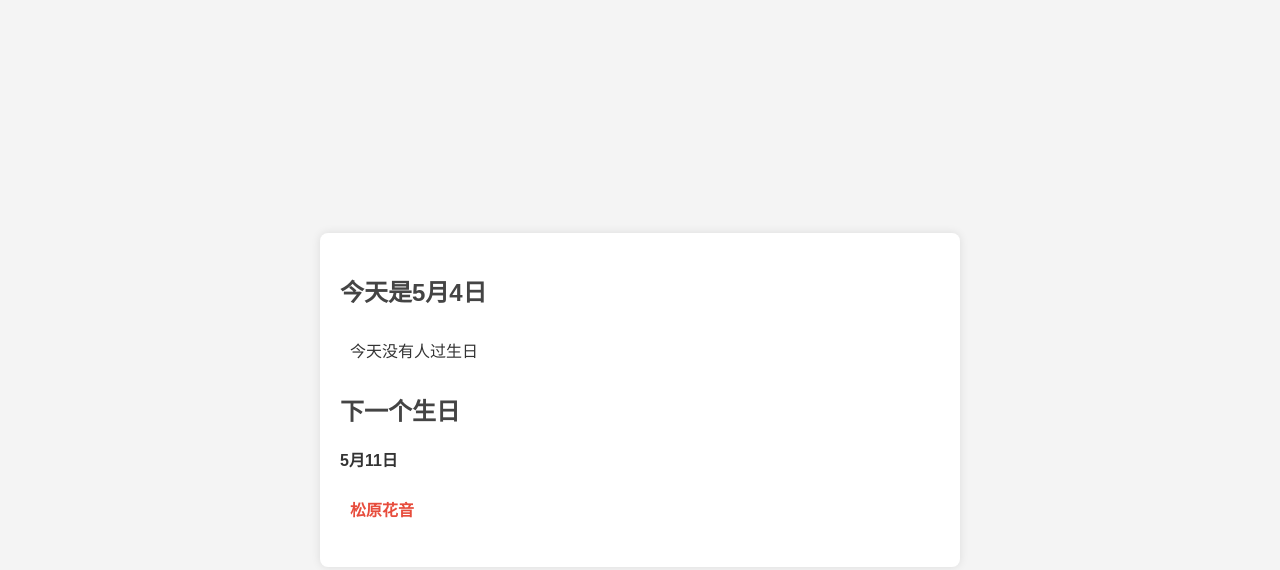
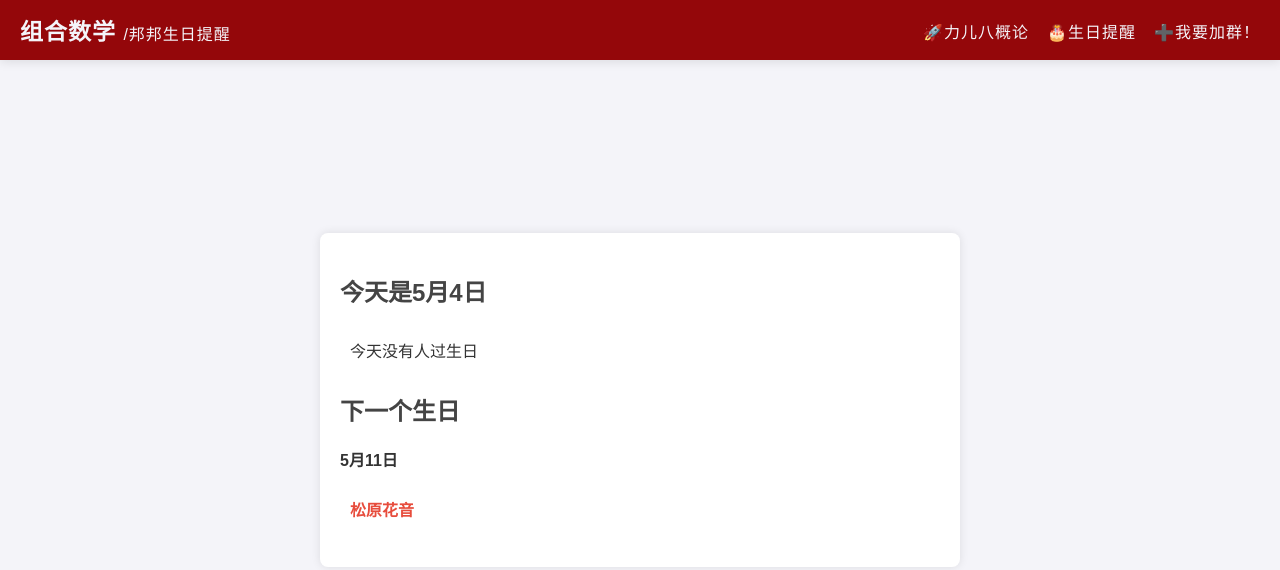
Before and after one commit to BanGDreamPKU/BanGDreamPKU.github.io, a plain HTML site: page birthday/index.html in a window 1280 px wide. Drawn offline with Linux system fonts and the light colour scheme.

Commit message:
update birthday page
update birthday page

```diff
--- a/birthday/index.html
+++ b/birthday/index.html
@@ -1,13 +1,88 @@
 <!DOCTYPE html>
 <html lang="zh-CN">
+
 <head>
     <meta charset="UTF-8">
     <meta name="viewport" content="width=device-width, initial-scale=1.0">
     <title>邦邦生日提醒</title>
     <link rel="stylesheet" href="styles.css">
     <link rel="icon" type="image/png" href="https://bestdori.com/assets/cn/deco/pins_rip/deco_pins015003.png" />
+
+    <style>
+        .top-bar {
+            position: fixed;
+            top: 0;
+            left: 0;
+            width: 100%;
+            height: 60px;
+            background: #94070a;
+            box-shadow: 0 2px 10px rgba(0, 0, 0, 0.1);
+            display: flex;
+            justify-content: space-between;
+            align-items: center;
+            padding-left: 20px;
+            padding-right: 20px;
+            z-index: 1000;
+            box-sizing: border-box;
+        }
+
+        .top-bar .left-title {
+            font-size: 23px;
+            font-weight: bold;
+            color: #f4f4f9;
+            letter-spacing: 1px;
+        }
+
+        .top-bar .left-text {
+            font-size: 16px;
+            color: #f4f4f9;
+            letter-spacing: 1px;
+            padding-top: 1px;
+        }
+
+        .top-bar .right-text {
+            font-size: 16px;
+            color: #f4f4f9;
+            letter-spacing: 1px;
+            display: flex;
+            gap: 18px;
+            padding-top: 1px;
+        }
+
+        body {
+            font-family: Arial, sans-serif;
+            background-color: #f4f4f9;
+            color: #333;
+            margin: 0;
+            padding: 0;
+            display: flex;
+            justify-content: center;
+            align-items: center;
+            height: 100vh;
+            flex-direction: column;
+        }
+    </style>
 </head>
+
 <body>
+    <nav class="top-bar">
+        <div>
+            <a class="left-title" href="https://bangdreampku.github.io/" style="text-decoration: none;">
+                <span>组合数学</span>
+            </a>
+            <a class="left-text" href="https://bangdreampku.github.io/birthday/" style="text-decoration: none;">
+                <span>/邦邦生日提醒</span>
+            </a>
+        </div>
+        <div class="right-text">
+            <span>🚀力儿八概论</span>
+            <a href="https://bangdreampku.github.io/birthday/" style="text-decoration: none; color: inherit;">
+                <span>🎂生日提醒</span>
+            </a>
+            <span>➕我要加群！</span>
+        </div>
+    </nav>
+
     <div class="container">
         <div id="current-birthdays">
             <h2 id="today-date"></h2> <!-- 显示今天的日期 -->
@@ -21,4 +96,5 @@
     </div>
     <script src="script.js"></script>
 </body>
+
 </html>
```
Also changed, not shown: index.html (+2 -2 lines).
